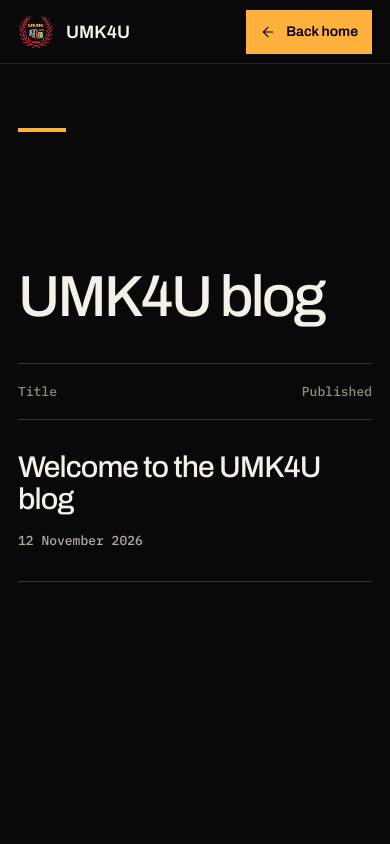
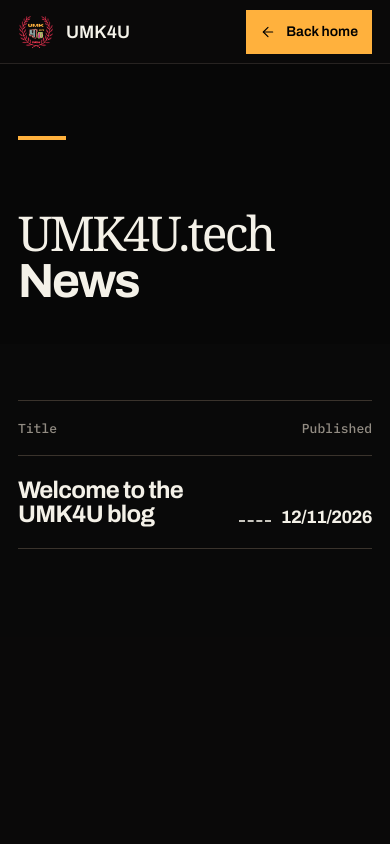
Before and after one commit to yongjern/umk4u.tech, a Next.js app: page /blog in a window 390 px wide. Shown: the top 844 px of the page. Built offline with nearby package versions, Linux system fonts and the light colour scheme.

Commit message:
[Prototype] V0.1.0 Final Draft

```diff
--- a/app/blog/page.tsx
+++ b/app/blog/page.tsx
@@ -10,8 +10,8 @@ export const metadata: Metadata = {
 };
 
 const dateFormatter = new Intl.DateTimeFormat("en-MY", {
-  day: "numeric",
-  month: "long",
+  day: "2-digit",
+  month: "2-digit",
   year: "numeric",
   timeZone: "UTC"
 });
@@ -39,7 +39,7 @@ export default function BlogPage() {
       <main className="blog-page">
         <section className="blog-hero">
           <div className="shell blog-hero-inner" data-enter>
-            <h1>UMK4U blog</h1>
+            <h1><span>UMK4U.tech</span> News</h1>
           </div>
         </section>
 
@@ -56,6 +56,7 @@ export default function BlogPage() {
                 <article className="post-row" key={post.slug}>
                   <div className="post-row-copy">
                     <h2><Link href={`/blog/${post.slug}`}>{post.title}</Link></h2>
+                    <span className="post-row-leader" aria-hidden="true" />
                     <time dateTime={post.date}>{dateFormatter.format(new Date(post.date))}</time>
                   </div>
                 </article>
--- a/app/globals.css
+++ b/app/globals.css
@@ -153,24 +153,23 @@ svg { stroke-width: 1.7; }
 .blog-header .header-link svg { width: 16px; }
 .blog-header nav a[aria-current="page"]::after { transform: scaleX(1); }
 .blog-page, .article-page { min-height: 100svh; color: #f4f1e8; background: #0a0909; }
-.blog-hero { padding-top: var(--nav); background: #0a0909; overflow: hidden; }
-.blog-hero-inner { position: relative; min-height: 360px; display: flex; align-items: flex-end; padding-block: 96px 64px; border-bottom: 1px solid #3a332c; }
-.blog-hero-inner::before { content: ""; position: absolute; top: var(--nav); left: 0; width: 72px; height: 4px; background: var(--orange); }
-.blog-hero h1 { max-width: 900px; margin: 0; font-size: 96px; font-weight: 500; line-height: .9; letter-spacing: -.045em; }
+.blog-hero { padding-top: var(--nav); background: #070707; overflow: hidden; }
+.blog-hero-inner { position: relative; min-height: 360px; display: flex; align-items: flex-end; padding-block: 112px 64px; }
+.blog-hero-inner::before { content: ""; position: absolute; top: 72px; left: 0; width: 72px; height: 4px; background: var(--orange); }
+.blog-hero h1 { max-width: 1100px; margin: 0; font-size: 88px; font-weight: 700; line-height: .92; letter-spacing: -.045em; }
+.blog-hero h1 span { font-family: Georgia, "Times New Roman", serif; font-weight: 400; letter-spacing: -.055em; }
 .blog-hero [data-enter] { animation: enter-copy .7s ease-out both; }
-.blog-list-section { padding-block: 0 128px; }
-.blog-list-heading, .post-row-copy { display: grid; grid-template-columns: minmax(0, 1fr) 180px; gap: 48px; }
-.blog-list-heading { min-height: 64px; align-items: center; border-bottom: 1px solid #3a332c; color: #928c83; font: 500 13px var(--font-mono), monospace; }
+.blog-list-section { padding-block: 56px 128px; background: #090909; }
+.blog-list-heading { display: grid; grid-template-columns: minmax(0, 1fr) 180px; gap: 48px; min-height: 64px; align-items: center; border-block: 1px solid #3a332c; color: #928c83; font: 500 13px var(--font-mono), monospace; }
 .blog-list-heading span:last-child { text-align: right; }
-.post-list { border-bottom: 1px solid #3a332c; }
-.post-row { min-height: 174px; display: flex; align-items: center; border-bottom: 1px solid #272321; transition: background .2s ease, transform .2s ease; }
-.post-row:last-child { border-bottom: 0; }
-.post-row:hover { background: #100e0c; transform: translateY(-2px); }
-.post-row-copy { width: 100%; align-items: center; }
-.post-row h2 { max-width: 900px; margin: 0; font-size: 44px; font-weight: 500; line-height: 1.06; letter-spacing: -.03em; }
-.post-row h2 a { background-image: linear-gradient(var(--orange), var(--orange)); background-position: 0 100%; background-repeat: no-repeat; background-size: 0 2px; transition: background-size .25s ease; }
-.post-row:hover h2 a { background-size: 100% 2px; }
-.post-row time { color: #b3ada4; font: 500 13px var(--font-mono), monospace; text-align: right; }
+.post-list { padding-block: 16px; border-bottom: 1px solid #3a332c; }
+.post-row { transition: color .2s ease; }
+.post-row:hover { color: var(--orange); }
+.post-row-copy { min-height: 68px; display: grid; grid-template-columns: max-content minmax(48px, 1fr) max-content; align-items: end; gap: 16px; }
+.post-row h2 { max-width: 760px; margin: 0; font-size: 34px; font-weight: 700; line-height: 1; letter-spacing: -.03em; }
+.post-row h2 a { display: inline-block; padding-block: 10px; }
+.post-row-leader { min-width: 48px; margin-bottom: 16px; border-bottom: 2px dashed currentColor; opacity: .82; }
+.post-row time { margin-bottom: 10px; color: inherit; font: 700 28px/1 var(--font-sans), sans-serif; letter-spacing: -.03em; text-align: right; }
 .empty-posts { padding-block: 64px; color: var(--muted); }
 .blog-footer { border-top: 1px solid #272321; background: #070606; }
 .blog-footer .shell { min-height: 144px; display: flex; align-items: center; justify-content: space-between; gap: 32px; }
@@ -216,8 +215,9 @@ svg { stroke-width: 1.7; }
   .product-copy ul { grid-template-columns: repeat(3, 1fr); }
   .app-window { height: 48vh; min-height: 410px; }
   .student-content { padding: 32px; }
-  .blog-hero h1 { font-size: 76px; }
-  .post-row h2 { font-size: 38px; }
+  .blog-hero h1 { font-size: 72px; }
+  .post-row h2 { font-size: 30px; }
+  .post-row time { font-size: 24px; }
   .article-hero h1 { font-size: 52px; }
 }
 
@@ -288,15 +288,16 @@ svg { stroke-width: 1.7; }
   .footer-directory > p { justify-self: start; text-align: left; }
   .blog-header nav { display: none; }
   .blog-header .header-link { width: auto; }
-  .blog-hero-inner { min-height: 300px; padding-block: 72px 40px; }
+  .blog-hero-inner { min-height: 280px; padding-block: 80px 40px; }
   .blog-hero-inner::before { width: 48px; }
-  .blog-hero h1 { font-size: 58px; }
+  .blog-hero h1 { font-size: 48px; line-height: .96; }
   .blog-list-section { padding-bottom: 88px; }
   .blog-list-heading { min-height: 56px; grid-template-columns: 1fr auto; gap: 24px; }
-  .post-row { min-height: 0; padding-block: 32px; }
-  .post-row-copy { grid-template-columns: 1fr; gap: 16px; }
-  .post-row h2 { font-size: 30px; }
-  .post-row time { font-size: 13px; text-align: left; }
+  .post-list { padding-block: 12px; }
+  .post-row-copy { min-height: 64px; grid-template-columns: minmax(0, max-content) minmax(16px, 1fr) max-content; gap: 10px; }
+  .post-row h2 { max-width: 54vw; font-size: 24px; }
+  .post-row-leader { min-width: 16px; margin-bottom: 14px; }
+  .post-row time { margin-bottom: 10px; font-size: 18px; text-align: right; }
   .blog-footer .shell { min-height: 150px; flex-direction: column; align-items: flex-start; justify-content: center; }
   .blog-footer p { line-height: 1.6; }
   .article-hero-inner { min-height: 390px; padding-block: 72px 56px; }
```
